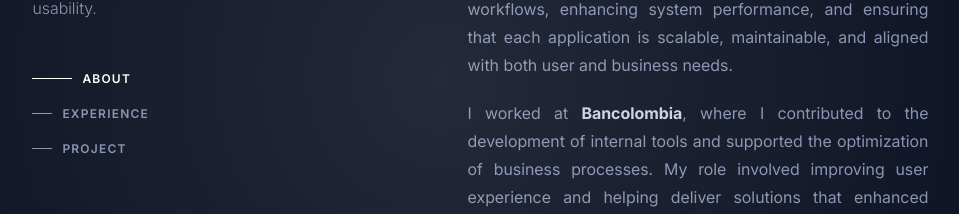
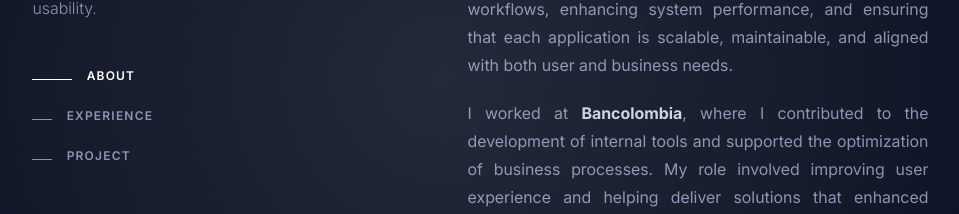
Before and after one commit to staion-danielgrajales/devfolio, a React (Vite) app: page / in a window 1280 px wide. Shown: the part 323-537 px from the top of the page, without its empty margins (198-1157 px from the left). Built offline with nearby package versions, Linux system fonts and the light colour scheme.

Commit message:
Fix navigation behavior

```diff
--- a/src/App.jsx
+++ b/src/App.jsx
@@ -68,20 +68,26 @@ function App() {
 
           <div className='navi-container'>
             <ul>
+              <a href="#about">
                 <li className={activeSection === 'about' ? 'active-nav' : ''}>
                   <span className='line-span'> </span>
                   <span className='navi-text'> About </span>
                 </li>
+              </a>
 
+              <a href="#experience">
                 <li href='' className={activeSection === 'experience' ? 'active-nav' : ''}>
                   <span className='line-span'> </span>
                   <span className='navi-text'> Experience </span>
                 </li>
+              </a>
 
+              <a href="#projects">
                 <li className={activeSection === 'projects' ? 'active-nav' : ''}>
                   <span className='line-span'> </span>
                   <span className='navi-text'> Project </span>
                 </li>
+              </a>
             </ul>
           </div>
 
--- a/src/assets/styles/App.css
+++ b/src/assets/styles/App.css
@@ -120,10 +120,19 @@
 .active-nav .line-span {
     width: 40px;
     background-color: white;
+}
+
+.active-nav .navi-text {
+    color: white;
+}
+
+.navi-container a {
+    text-decoration: none;
+    color: inherit;
   }
 
-  .active-nav .navi-text {
-    color: white;
+  .navi-container a:visited {
+    color: inherit;
   }
 
 /* Estilos para socials */
```
Lines whose indentation alone changed are shown as unchanged.
